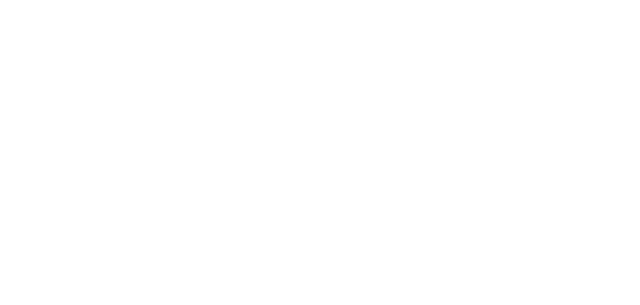
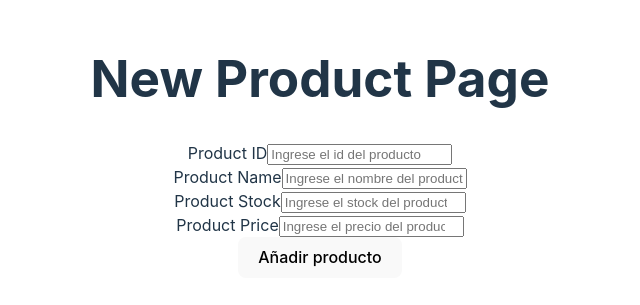
Before and after one commit to mateoavalose/Hackathon-Sistecredito, a React (Vite) app in the folder frontend-v2/: page /add-product in a window 1280 px wide. Before the commit this address had no page. Shown: the part 253-558 px from the top of the page, without its empty margins (320-960 px from the left). Built offline with nearby package versions, Linux system fonts and the light colour scheme.

Commit message:
Implement add new product, create the form with the request and configure the button and page for show that

```diff
--- a/frontend-v2/src/App.tsx
+++ b/frontend-v2/src/App.tsx
@@ -4,6 +4,7 @@
 import { ProductsPage } from "./pages/Products";
 import { ListProducts } from "./pages/ListProducts";
 import { ShowAProduct } from "./pages/ShowAProduct";
+import { NewProduct } from "./pages/NewProduct";
 
 function App() {
   return (
@@ -14,6 +15,7 @@
         <Route path="/product" element={<ProductsPage />} />
         <Route path="/all-products" element={<ListProducts />} />
         <Route path="/one-product" element={<ShowAProduct />} />
+        <Route path="/add-product" element={<NewProduct />} />
       </Routes>
     </Router>
   );
--- /dev/null
+++ b/frontend-v2/src/components/ProductForm.tsx
@@ -0,0 +1,131 @@
+import { useEffect, useState } from "react";
+import axios from "axios";
+
+interface ProductFormProps {
+  isCreating: boolean;
+  productIdToEdit?: string;
+}
+
+export const ProductForm = ({
+  isCreating,
+  productIdToEdit,
+}: ProductFormProps) => {
+  const [productId, setProductId] = useState("");
+  const [productName, setProductName] = useState("");
+  const [productStock, setProductStock] = useState<number | undefined>(
+    undefined
+  );
+  const [productPrice, setProductPrice] = useState<number | undefined>(
+    undefined
+  );
+
+  useEffect(() => {
+    const fetchProduct = async () => {
+      if (!isCreating && productIdToEdit) {
+        const API_URL = import.meta.env.VITE_BACKEND_URL;
+        try {
+          const response = await axios.get(
+            `${API_URL}/products/${productIdToEdit}`
+          );
+          const product = response.data;
+          setProductId(product.product_id);
+          setProductName(product.product_name);
+          setProductStock(product.product_stock);
+          setProductPrice(product.product_price);
+        } catch (error) {
+          console.error("Error al obtener el producto:", error);
+          alert("No se pudo cargar el producto para editar.");
+        }
+      }
+    };
+
+    fetchProduct();
+  }, [isCreating, productIdToEdit]);
+
+  const handleSubmit = async (e: React.FormEvent) => {
+    e.preventDefault();
+    const API_URL = import.meta.env.VITE_BACKEND_URL;
+    const method = isCreating ? "post" : "put";
+    const endpoint = isCreating
+      ? `${API_URL}/products`
+      : `${API_URL}/products/${productId}`;
+    const payload = {
+      product_id: productId,
+      product_name: productName,
+      product_stock: productStock,
+      product_price: productPrice,
+    };
+
+    try {
+      const response = await axios[method](endpoint, payload);
+      alert("Producto guardado");
+      setProductId("");
+      setProductName("");
+      setProductStock(undefined);
+      setProductPrice(undefined);
+      console.log(response.data);
+    } catch (error) {
+      console.error("Error al guardar el producto:", error);
+      alert("Error al guardar el producto");
+    }
+  };
+  return (
+    <>
+      <div>
+        <form onSubmit={handleSubmit}>
+          <div>
+            <label htmlFor="productId">Product ID</label>
+            <input
+              type="text"
+              id="productId"
+              name="productId"
+              placeholder="Ingrese el id del producto"
+              value={productId}
+              onChange={(e) => setProductId(e.target.value)}
+              required
+            />
+          </div>
+          <div>
+            <label htmlFor="product_name">Product Name</label>
+            <input
+              type="text"
+              id="product_name"
+              name="product_name"
+              placeholder="Ingrese el nombre del producto"
+              value={productName}
+              onChange={(e) => setProductName(e.target.value)}
+              required
+            />
+          </div>
+          <div>
+            <label htmlFor="product_stock">Product Stock</label>
+            <input
+              type="number"
+              id="product_stock"
+              name="product_stock"
+              placeholder="Ingrese el stock del producto"
+              value={productStock}
+              onChange={(e) => setProductStock(Number(e.target.value))}
+              required
+            />
+          </div>
+          <div>
+            <label htmlFor="product_price">Product Price</label>
+            <input
+              type="number"
+              id="product_price"
+              name="product_price"
+              placeholder="Ingrese el precio del producto"
+              value={productPrice}
+              onChange={(e) => setProductPrice(Number(e.target.value))}
+              required
+            />
+          </div>
+          <button type="submit">
+            {isCreating ? "Añadir producto" : "Modificar producto"}
+          </button>
+        </form>
+      </div>
+    </>
+  );
+};
--- /dev/null
+++ b/frontend-v2/src/pages/NewProduct.tsx
@@ -0,0 +1,10 @@
+import { ProductForm } from "../components/ProductForm";
+
+export const NewProduct = () => {
+  return (
+    <div>
+      <h1>New Product Page</h1>
+      <ProductForm isCreating={true} />
+    </div>
+  );
+};
--- a/frontend-v2/src/pages/Products.tsx
+++ b/frontend-v2/src/pages/Products.tsx
@@ -10,6 +10,9 @@
       <Link to="/one-product">
         <button>Uno</button>
       </Link>
+      <Link to="/add-product">
+        <button>Agregar</button>
+      </Link>
     </div>
   );
 };
```
